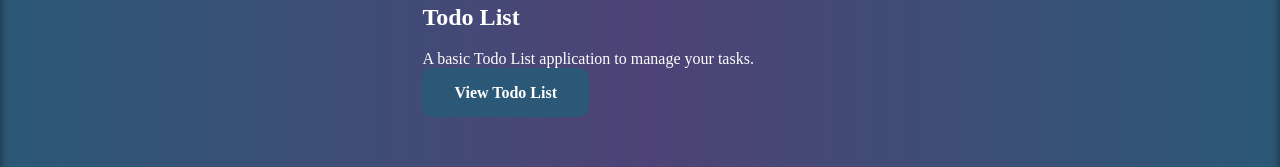
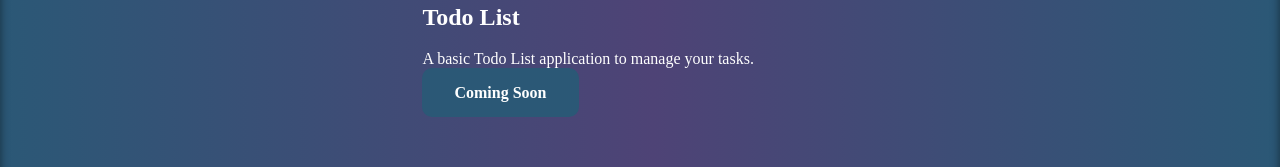
Before and after one commit to rserratos1/WWWCourseProjects, a Next.js app in the folder my-main-app/: page / in a window 1280 px wide. Shown: the part 501-668 px from the top of the page. Built offline with nearby package versions, Linux system fonts and the light colour scheme; a web font is replaced by a local one.

Commit message:
todo list not ready, updated button

```diff
--- a/my-main-app/src/app/landingPage/page.js
+++ b/my-main-app/src/app/landingPage/page.js
@@ -18,7 +18,7 @@ export default function LandingPage() {
         <div className="flex-1">
           <h2>Todo List</h2>
           <p>A basic Todo List application to manage your tasks.</p>
-          <a href="/todoList">View Todo List</a>
+          <a href="/">Coming Soon</a>
         </div>
       </section>
     </main>
```
